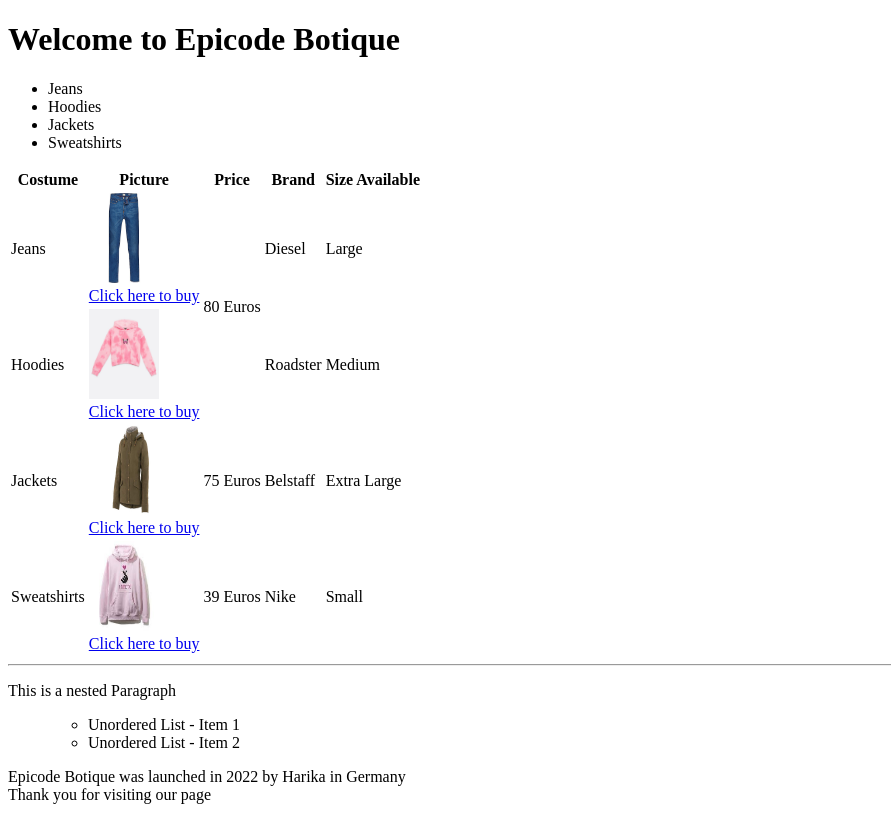
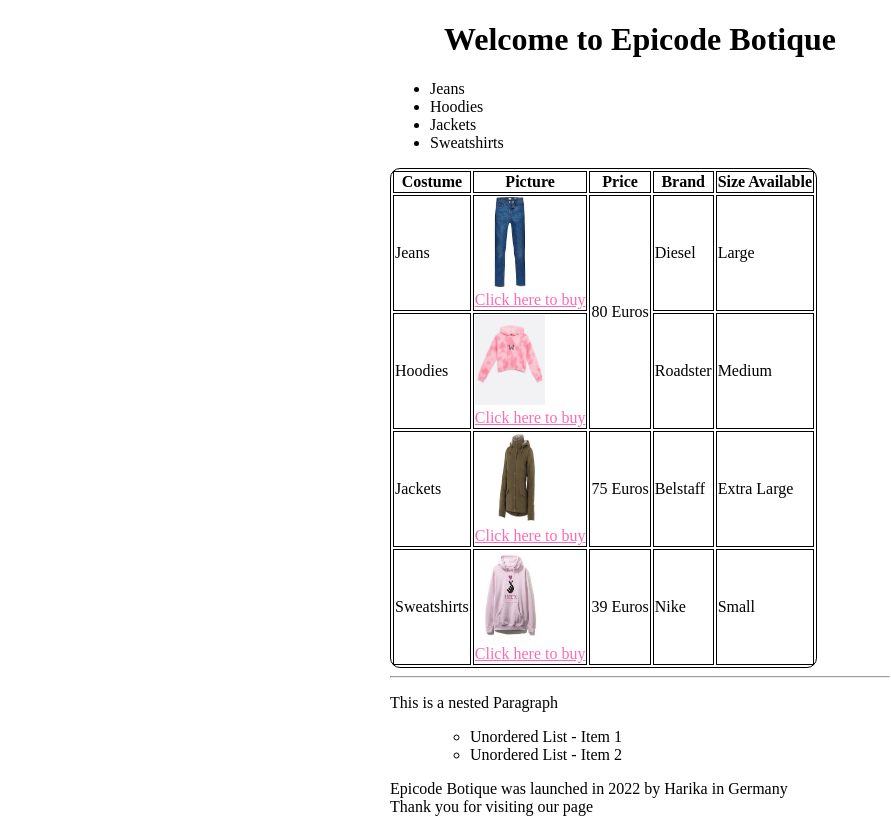
Before and after one commit to harika-ko/Epicode_U1_D15, a plain HTML site: page index.html in a window 1280 px wide. Shown: the whole page, without its empty margins (0-891 px from the left). Drawn offline with Linux system fonts and the light colour scheme.

Commit message:
Solved CSS Exercises 11-15

```diff
--- a/style.css
+++ b/style.css
@@ -11,3 +11,41 @@
 19) Add a green border to each <td>
 20) Add a dotted red border to each <tr> (note: <tr> does not accept a border property)
 */
+
+table,
+th,
+td {
+    border: 1px solid black;
+}
+
+/*11) Give a maximum width to the body and center it into the page*/
+
+body {
+    max-width: 500px;
+    margin: auto;
+}
+
+/*12) Set every h1 to be centered*/
+
+h1 {
+    text-align: center;
+}
+
+/*13) Change the color of each link in the page*/
+
+a {
+    color: hotpink;
+}
+
+/*14) Create a class with a border assigned to it*/
+
+.border-class {
+    border-style: double;
+}
+
+
+/*15) Set the previously created table to have rounded corners*/
+
+table {
+    border-radius: 10px;
+}
```
